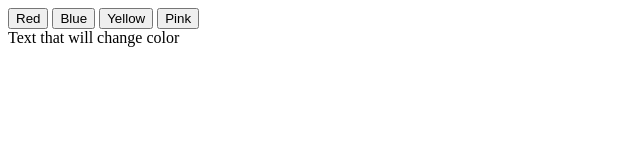
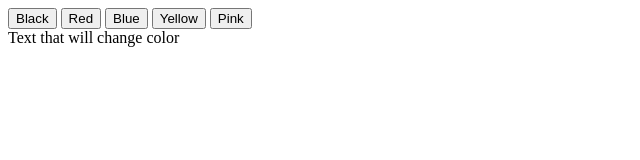
Before and after one commit to kalyanMondal2000/jsBasics2, a plain HTML site: page index.html in a window 1280 px wide. Shown: the whole page, without its empty margins (0-640 px from the left). Drawn offline with Linux system fonts and the light colour scheme.

Commit message:
new button

```diff
--- a/index.html
+++ b/index.html
@@ -6,7 +6,7 @@
 </head>
 
 <body>
-
+<button id = "button" onclick = "changeCSS('black')">Black</button>
 <button id = "button" onclick = "changeCSS('red')">Red</button>
 <button id = "button" onclick = "changeCSS('Blue')">Blue</button>
 <button id = "button" onclick = "changeCSS('yellow')">Yellow</button>
```
